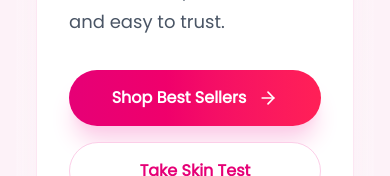
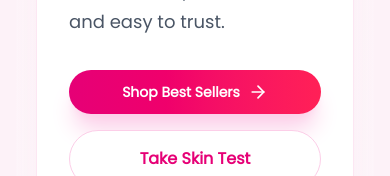
Before and after one commit to Abhishek331480/skin-care, a React (Vite) app: page /about in a window 390 px wide. Shown: the part 734-910 px from the top of the page. Built offline with nearby package versions, Linux system fonts and the light colour scheme; no server answers.

Commit message:
invoice responsive

```diff
--- a/src/pages/About.jsx
+++ b/src/pages/About.jsx
@@ -65,7 +65,18 @@ const About = () => {
               <div className="mt-8 flex flex-col gap-4 sm:flex-row">
                 <NavLink
                   to="/bestSeller"
-                  className="inline-flex items-center justify-center gap-3 rounded-full bg-gradient-to-r from-pink-600 to-rose-500 px-8 py-4 font-black text-white shadow-xl shadow-pink-200 transition hover:-translate-y-1 hover:shadow-2xl"
+                  className="
+    inline-flex items-center justify-center gap-2
+    whitespace-nowrap
+    rounded-full
+    bg-gradient-to-r from-pink-600 to-rose-500
+    px-6 sm:px-8
+    py-3 sm:py-4
+    text-sm sm:text-base
+    font-black text-white
+    shadow-xl shadow-pink-200
+    transition hover:-translate-y-1 hover:shadow-2xl
+  "
                 >
                   Shop Best Sellers
                   <ArrowRight size={20} />
```
